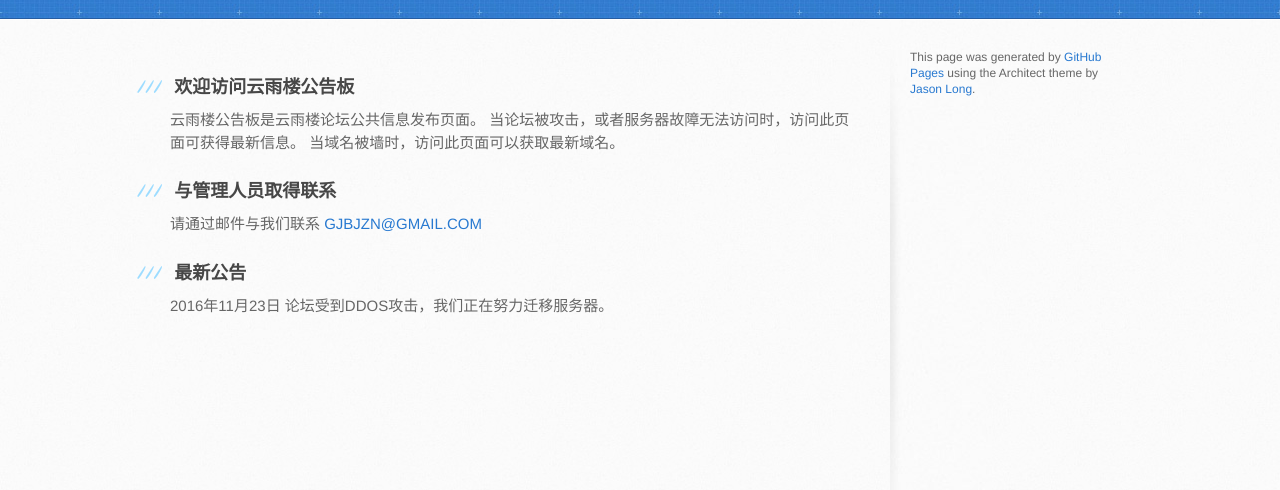
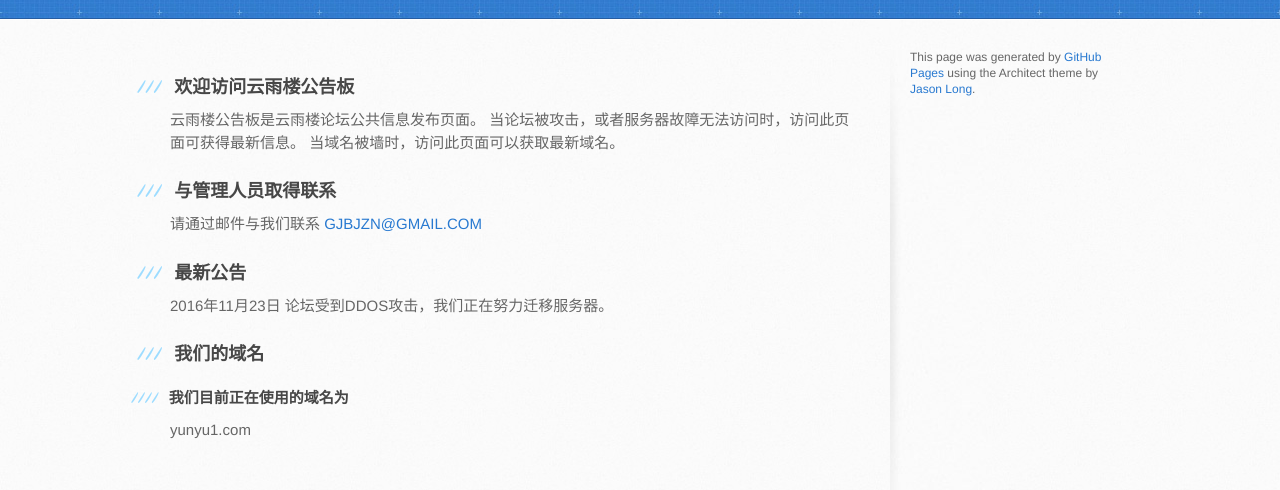
Before and after one commit to jialijiaoyi/yunyulou.github.com, a plain HTML site: page index.html in a window 1280 px wide. Shown: the part 148-638 px from the top of the page. Drawn offline with Linux system fonts and the light colour scheme.

Commit message:
Replace master branch with page content via GitHub

```diff
--- a/index.html
+++ b/index.html
@@ -45,6 +45,14 @@
 <a id="最新公告" class="anchor" href="#%E6%9C%80%E6%96%B0%E5%85%AC%E5%91%8A" aria-hidden="true"><span aria-hidden="true" class="octicon octicon-link"></span></a>最新公告</h3>
 
 <p>2016年11月23日 论坛受到DDOS攻击，我们正在努力迁移服务器。</p>
+
+<h3>
+<a id="我们的域名" class="anchor" href="#%E6%88%91%E4%BB%AC%E7%9A%84%E5%9F%9F%E5%90%8D" aria-hidden="true"><span aria-hidden="true" class="octicon octicon-link"></span></a>我们的域名</h3>
+
+<h4>
+<a id="我们目前正在使用的域名为" class="anchor" href="#%E6%88%91%E4%BB%AC%E7%9B%AE%E5%89%8D%E6%AD%A3%E5%9C%A8%E4%BD%BF%E7%94%A8%E7%9A%84%E5%9F%9F%E5%90%8D%E4%B8%BA" aria-hidden="true"><span aria-hidden="true" class="octicon octicon-link"></span></a>我们目前正在使用的域名为</h4>
+
+<p>yunyu1.com</p>
         </section>
 
         <aside id="sidebar">
--- a/params.json
+++ b/params.json
@@ -1,6 +1,6 @@
 {
   "name": "云雨楼 公告板",
   "tagline": "",
-  "body": "### 欢迎访问云雨楼公告板\r\n云雨楼公告板是云雨楼论坛公共信息发布页面。\r\n当论坛被攻击，或者服务器故障无法访问时，访问此页面可获得最新信息。\r\n当域名被墙时，访问此页面可以获取最新域名。\r\n\r\n### 与管理人员取得联系\r\n请通过邮件与我们联系\r\nGJBJZN@GMAIL.COM\r\n\r\n### 最新公告\r\n2016年11月23日 论坛受到DDOS攻击，我们正在努力迁移服务器。\r\n",
+  "body": "### 欢迎访问云雨楼公告板\r\n云雨楼公告板是云雨楼论坛公共信息发布页面。\r\n当论坛被攻击，或者服务器故障无法访问时，访问此页面可获得最新信息。\r\n当域名被墙时，访问此页面可以获取最新域名。\r\n\r\n### 与管理人员取得联系\r\n请通过邮件与我们联系\r\nGJBJZN@GMAIL.COM\r\n\r\n### 最新公告\r\n2016年11月23日 论坛受到DDOS攻击，我们正在努力迁移服务器。\r\n\r\n###我们的域名\r\n####我们目前正在使用的域名为\r\nyunyu1.com\r\n",
   "note": "Don't delete this file! It's used internally to help with page regeneration."
 }
```
